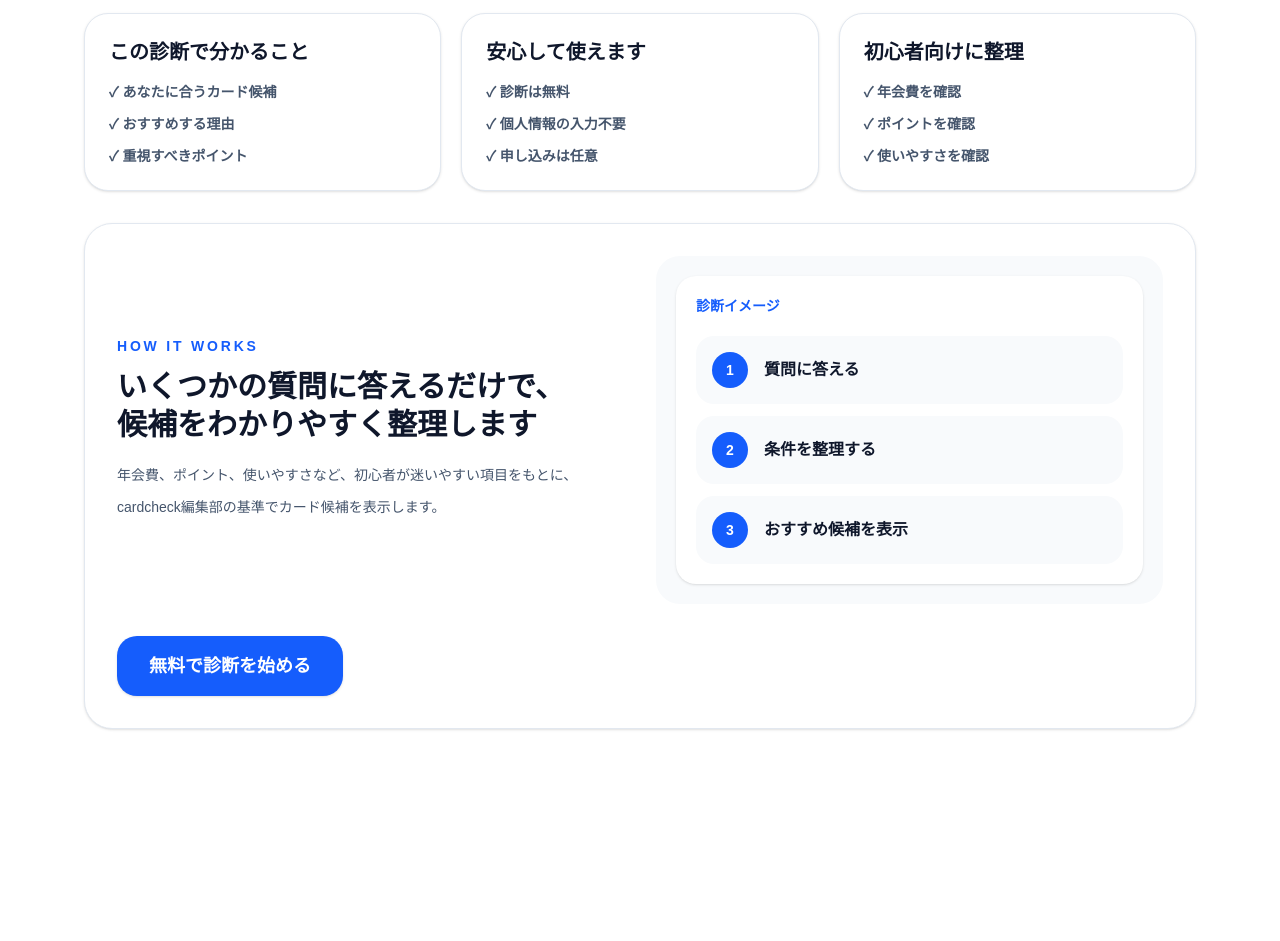
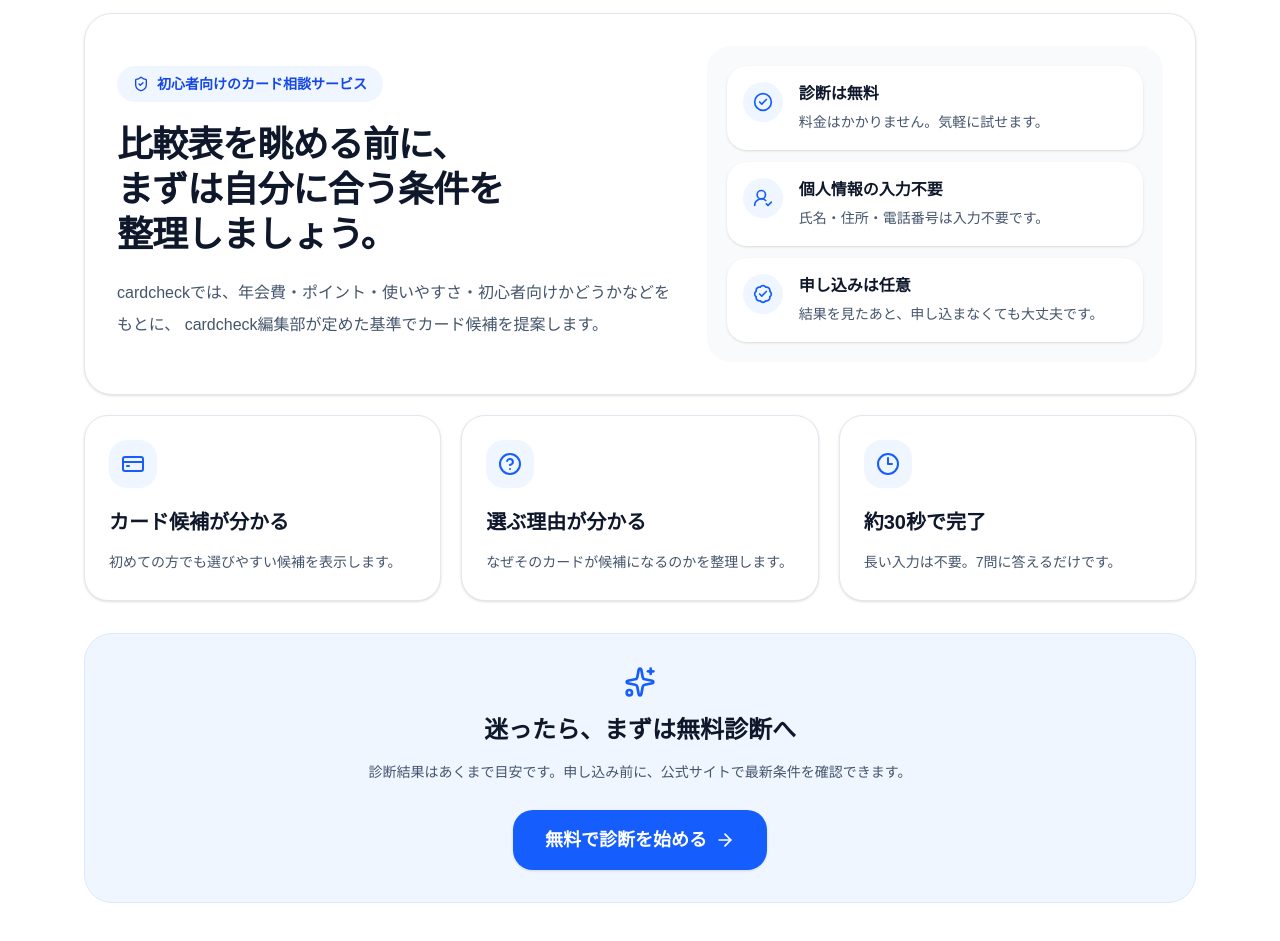
Before and after one commit to afmihiro38-cloud/cardcheck-diagnosis, a Next.js app: page / in a window 1280 px wide. Shown: the part 1080-2021 px from the top of the page. Before the commit the page ends 1873 px from the top, so only its background shows below. Built offline with nearby package versions, Linux system fonts and the light colour scheme.

Commit message:
Update page.tsx

```diff
--- a/app/page.tsx
+++ b/app/page.tsx
@@ -294,103 +294,129 @@ function AffiliateNotice() {
 function PreDiagnosisSections({ onStart }: { onStart: () => void }) {
   return (
     <section className="mx-auto max-w-6xl px-4 pb-12 md:px-5 md:pb-16">
-      <div className="grid gap-5 md:grid-cols-3">
-        <ValueCard
-          title="この診断で分かること"
-          items={[
-            'あなたに合うカード候補',
-            'おすすめする理由',
-            '重視すべきポイント',
-          ]}
-        />
-        <ValueCard
-          title="安心して使えます"
-          items={[
-            '診断は無料',
-            '個人情報の入力不要',
-            '申し込みは任意',
-          ]}
-        />
-        <ValueCard
-          title="初心者向けに整理"
-          items={[
-            '年会費を確認',
-            'ポイントを確認',
-            '使いやすさを確認',
-          ]}
-        />
-      </div>
+      <div className="rounded-[28px] border border-slate-200 bg-white p-6 shadow-sm md:p-8">
+        <div className="grid gap-8 md:grid-cols-[1.1fr_0.9fr] md:items-center">
+          <div>
+            <div className="inline-flex items-center gap-2 rounded-full bg-blue-50 px-4 py-2 text-sm font-black text-blue-700">
+              <ShieldCheck className="h-4 w-4" />
+              初心者向けのカード相談サービス
+            </div>
 
-      <div className="mt-8 rounded-[28px] border border-slate-200 bg-white p-6 shadow-sm md:p-8">
-        <div className="grid items-center gap-8 md:grid-cols-2">
-          <div>
-            <p className="text-sm font-black tracking-[0.2em] text-blue-600">
-              HOW IT WORKS
-            </p>
-            <h2 className="mt-3 text-3xl font-black leading-tight text-slate-900">
-              いくつかの質問に答えるだけで、
+            <h2 className="mt-5 text-3xl font-black leading-tight tracking-tight text-slate-900 md:text-4xl">
+              比較表を眺める前に、
               <br />
-              候補をわかりやすく整理します
+              まずは自分に合う条件を
+              <br />
+              整理しましょう。
             </h2>
-            <p className="mt-4 text-sm leading-8 text-slate-600">
-              年会費、ポイント、使いやすさなど、初心者が迷いやすい項目をもとに、
-              cardcheck編集部の基準でカード候補を表示します。
+
+            <p className="mt-5 max-w-2xl text-sm leading-8 text-slate-600 md:text-base">
+              cardcheckでは、年会費・ポイント・使いやすさ・初心者向けかどうかなどをもとに、
+              cardcheck編集部が定めた基準でカード候補を提案します。
             </p>
           </div>
 
           <div className="rounded-[24px] bg-[#f8fafc] p-5">
-            <div className="rounded-[20px] bg-white p-5 shadow-sm">
-              <p className="text-sm font-black text-blue-600">
-                診断イメージ
-              </p>
-              <div className="mt-5 space-y-3">
-                <FlowRow number="1" text="質問に答える" />
-                <FlowRow number="2" text="条件を整理する" />
-                <FlowRow number="3" text="おすすめ候補を表示" />
-              </div>
+            <div className="grid gap-3">
+              <TrustPoint
+                icon={<CheckCircle2 className="h-5 w-5" />}
+                title="診断は無料"
+                text="料金はかかりません。気軽に試せます。"
+              />
+              <TrustPoint
+                icon={<UserRoundCheck className="h-5 w-5" />}
+                title="個人情報の入力不要"
+                text="氏名・住所・電話番号は入力不要です。"
+              />
+              <TrustPoint
+                icon={<BadgeCheck className="h-5 w-5" />}
+                title="申し込みは任意"
+                text="結果を見たあと、申し込まなくても大丈夫です。"
+              />
             </div>
           </div>
         </div>
+      </div>
+
+      <div className="mt-5 grid gap-5 md:grid-cols-3">
+        <TrustCard
+          icon={<CreditCard className="h-6 w-6" />}
+          title="カード候補が分かる"
+          text="初めての方でも選びやすい候補を表示します。"
+        />
+        <TrustCard
+          icon={<HelpCircle className="h-6 w-6" />}
+          title="選ぶ理由が分かる"
+          text="なぜそのカードが候補になるのかを整理します。"
+        />
+        <TrustCard
+          icon={<Clock3 className="h-6 w-6" />}
+          title="約30秒で完了"
+          text="長い入力は不要。7問に答えるだけです。"
+        />
+      </div>
+
+      <div className="mt-8 rounded-[28px] border border-blue-100 bg-blue-50 p-6 text-center md:p-8">
+        <Sparkles className="mx-auto h-8 w-8 text-blue-600" />
+
+        <h3 className="mt-4 text-2xl font-black text-slate-900">
+          迷ったら、まずは無料診断へ
+        </h3>
+
+        <p className="mx-auto mt-3 max-w-2xl text-sm leading-7 text-slate-600">
+          診断結果はあくまで目安です。申し込み前に、公式サイトで最新条件を確認できます。
+        </p>
 
         <button
           onClick={onStart}
-          className="mt-8 w-full rounded-[20px] bg-blue-600 px-8 py-4 text-lg font-black text-white shadow-sm transition hover:scale-[1.02] hover:bg-blue-700 hover:shadow-md sm:w-auto"
+          className="mt-6 inline-flex w-full items-center justify-center gap-2 rounded-[20px] bg-blue-600 px-8 py-4 text-lg font-black text-white shadow-sm transition hover:scale-[1.02] hover:bg-blue-700 hover:shadow-md sm:w-auto"
         >
           無料で診断を始める
+          <ArrowRight className="h-5 w-5" />
         </button>
       </div>
     </section>
   );
 }
 
-function ValueCard({
+function TrustPoint({
+  icon,
   title,
-  items,
+  text,
 }: {
+  icon: React.ReactNode;
   title: string;
-  items: string[];
+  text: string;
 }) {
   return (
-    <div className="rounded-[24px] border border-slate-200 bg-white p-6 shadow-sm">
-      <h3 className="text-xl font-black text-slate-900">{title}</h3>
-      <div className="mt-4 space-y-3">
-        {items.map((item) => (
-          <p key={item} className="text-sm font-bold text-slate-600">
-            ✓ {item}
-          </p>
-        ))}
+    <div className="flex gap-4 rounded-[20px] bg-white p-4 shadow-sm">
+      <div className="flex h-10 w-10 shrink-0 items-center justify-center rounded-full bg-blue-50 text-blue-600">
+        {icon}
+      </div>
+      <div>
+        <p className="font-black text-slate-900">{title}</p>
+        <p className="mt-1 text-sm leading-6 text-slate-600">{text}</p>
       </div>
     </div>
   );
 }
 
-function FlowRow({ number, text }: { number: string; text: string }) {
+function TrustCard({
+  icon,
+  title,
+  text,
+}: {
+  icon: React.ReactNode;
+  title: string;
+  text: string;
+}) {
   return (
-    <div className="flex items-center gap-4 rounded-[18px] bg-[#f8fafc] p-4">
-      <div className="flex h-9 w-9 shrink-0 items-center justify-center rounded-full bg-blue-600 text-sm font-black text-white">
-        {number}
+    <div className="rounded-[24px] border border-slate-200 bg-white p-6 shadow-sm transition hover:shadow-md">
+      <div className="flex h-12 w-12 items-center justify-center rounded-[18px] bg-blue-50 text-blue-600">
+        {icon}
       </div>
-      <p className="font-black text-slate-900">{text}</p>
+      <h3 className="mt-5 text-xl font-black text-slate-900">{title}</h3>
+      <p className="mt-3 text-sm leading-7 text-slate-600">{text}</p>
     </div>
   );
 }
```
